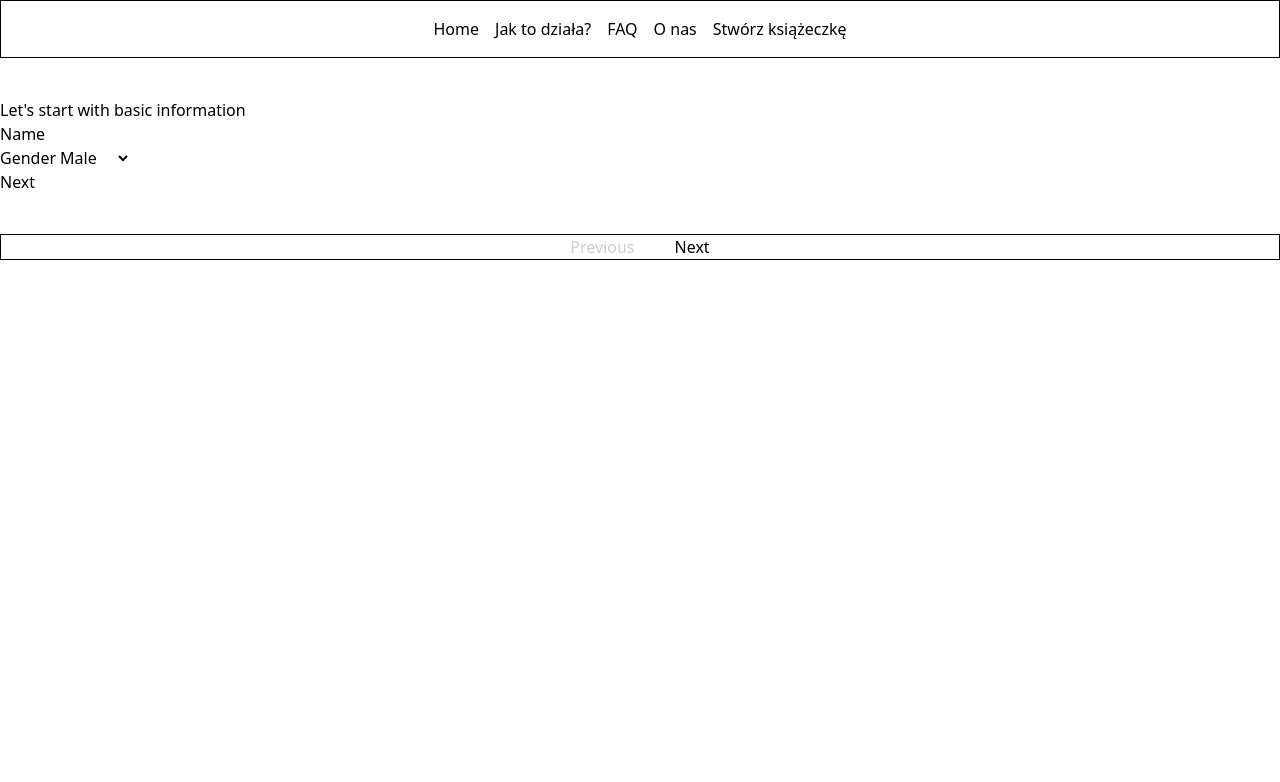
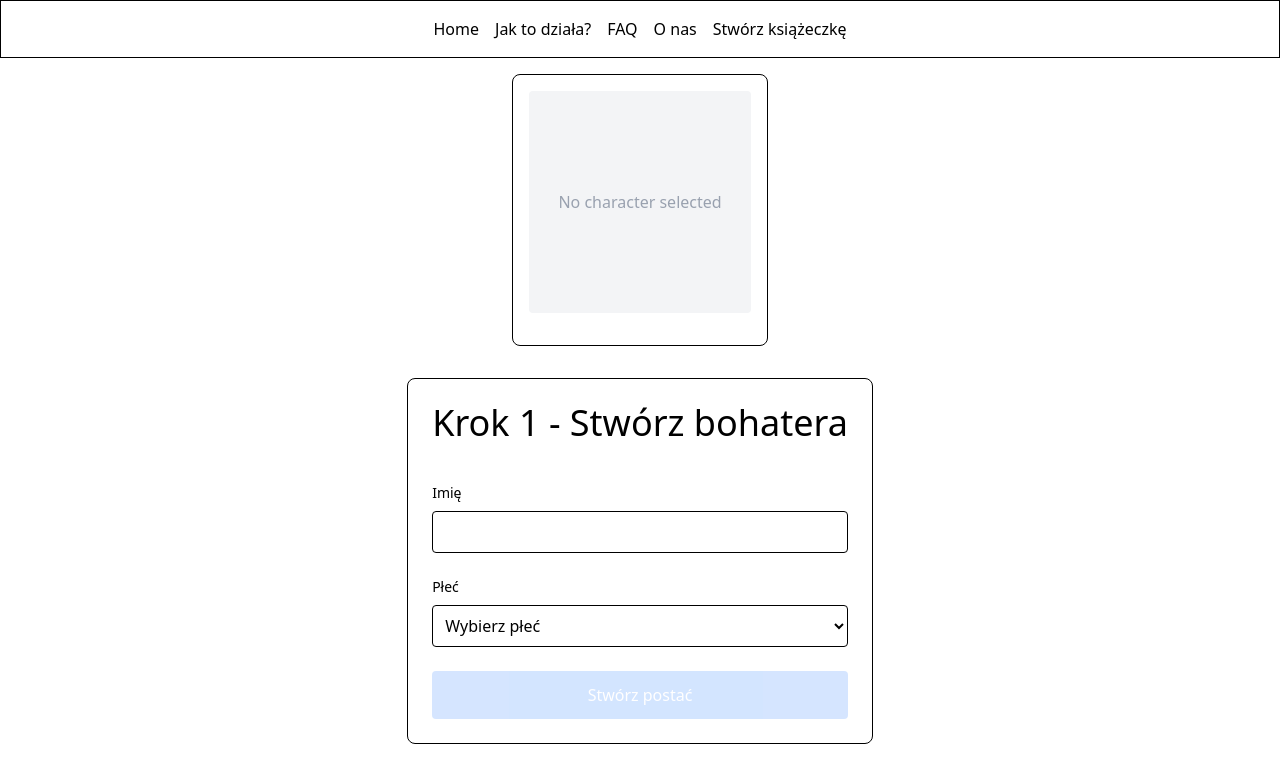
Before and after one commit to jaroslaw-filipiak/project-book, a Vue app: page /kreator in a window 1280 px wide. Shown: the top 782 px of the page. Built offline with nearby package versions, Linux system fonts and the light colour scheme; the HTML template or start-up script is replaced by a standard one.

Commit message:
sync before aider init

```diff
--- a/src/components/character/CharacterCreator.vue
+++ b/src/components/character/CharacterCreator.vue
@@ -1,25 +1,86 @@
 <template>
-  <div class="character-creator container flex gap-4 pt-10">
-    <div class="steps">
-      <BasicInfo v-if="characterStore.currentStep === 1" />
-      <BodyEditor v-if="characterStore.currentStep === 2" />
-      <FaceEditor v-if="characterStore.currentStep === 3" />
-      <HairEditor v-if="characterStore.currentStep === 4" />
+  <div class="container mx-auto p-4">
+    <div class="flex flex-col items-center gap-8">
+      <!-- CharacterPreview -->
+      <CharacterPreview :character="characterStore.currentCharacter" />
+
+      <!-- Creation/Edition steps -->
+      <div class="flex-1">
+        <BasicInfo v-if="characterStore.currentStep === 1" />
+        <BodyEditor v-if="characterStore.currentStep === 2" />
+        <FaceEditor v-if="characterStore.currentStep === 3" />
+        <HairEditor v-if="characterStore.currentStep === 4" />
+      </div>
+
+      <!-- Preview and navigation -->
+      <div class="w-64">
+        <div class="mt-4 space-y-2" v-if="characterStore.currentCharacter">
+          <button
+            @click="characterStore.previousStep"
+            class="w-full p-2 border rounded"
+            :disabled="characterStore.currentStep === 1"
+          >
+            Previous Step
+          </button>
+
+          <button
+            v-if="characterStore.currentStep < 4"
+            @click="characterStore.nextStep"
+            class="w-full p-2 border rounded bg-blue-500 text-white"
+          >
+            Next Step
+          </button>
+
+          <button
+            v-else
+            @click="finishCharacter"
+            class="w-full p-2 border rounded bg-green-500 text-white"
+          >
+            {{ characterStore.isEditing ? 'Save Changes' : 'Finish Character' }}
+          </button>
+
+          <button @click="characterStore.resetCreation" class="w-full p-2 border rounded">
+            Create Another Character
+          </button>
+        </div>
+      </div>
     </div>
 
-    <!-- <div class="preview w-full md:w-6/12 aspect-square border">preview</div>
-    <div class="controls w-full md:w-6/12 aspect-square border">controls</div> -->
+    <!-- Character list -->
+    <div class="mt-8" v-if="characterStore.characters.length > 0">
+      <h3 class="text-xl font-bold mb-4">Created Characters</h3>
+      <div class="flex gap-4 flex-wrap">
+        <div v-for="character in characterStore.characters" :key="character.id" class="relative">
+          <CharacterPreview :character="character" />
+          <button
+            @click="characterStore.startEditing(character.id)"
+            class="absolute top-2 right-2 p-2 bg-white rounded-full shadow hover:bg-gray-100"
+          >
+            <span class="sr-only">Edit</span>
+            ✏️
+          </button>
+        </div>
+      </div>
+    </div>
   </div>
 </template>
 
 <script setup lang="ts">
+import { useCharacterStore } from '@/stores/characters'
+import CharacterPreview from './CharacterPreview.vue'
 import BasicInfo from './steps/BasicInfo.vue'
 import BodyEditor from './steps/BodyEditor.vue'
 import FaceEditor from './steps/FaceEditor.vue'
 import HairEditor from './steps/HairEditor.vue'
 
-import { useCharacterStore } from '@/stores/characters'
 const characterStore = useCharacterStore()
+
+const finishCharacter = () => {
+  if (characterStore.currentCharacter) {
+    characterStore.updateCharacter(characterStore.currentCharacter.id, {
+      isComplete: true,
+    })
+    characterStore.resetCreation()
+  }
+}
 </script>
-
-<style scoped></style>
--- /dev/null
+++ b/src/components/character/CharacterPreview.vue
@@ -0,0 +1,37 @@
+<template>
+  <div class="border rounded-lg p-4 w-64">
+    <div class="aspect-square bg-gray-100 mb-4 rounded">
+      <!-- Preview image or placeholder -->
+      <div v-if="!character" class="w-full h-full flex items-center justify-center text-gray-400">
+        No character selected
+      </div>
+      <div v-else class="w-full h-full relative">
+        <!-- Character visualization layers -->
+        <div class="absolute inset-0" v-if="character.body">
+          <!-- Body visualization -->
+        </div>
+        <div class="absolute inset-0" v-if="character.face">
+          <!-- Face visualization -->
+        </div>
+        <div class="absolute inset-0" v-if="character.hair">
+          <!-- Hair visualization -->
+        </div>
+      </div>
+    </div>
+
+    <div v-if="character" class="space-y-2">
+      <p class="font-bold">{{ character.name }}</p>
+      <p class="text-sm">{{ character.sex === 'male' ? 'Chłopiec' : 'Dziewczynka' }}</p>
+    </div>
+  </div>
+</template>
+
+<script setup lang="ts">
+defineProps({
+  character: {
+    type: Object,
+    required: false,
+    default: null,
+  },
+})
+</script>
--- a/src/components/character/steps/BasicInfo.vue
+++ b/src/components/character/steps/BasicInfo.vue
@@ -1,24 +1,70 @@
 <template>
-  <div class="basic-info-step">
-    <h2>Let's start with basic information</h2>
+  <div class="border rounded-lg p-6">
+    <h3 class="text-center text-4xl mb-10">
+      {{ characterStore.isEditing ? 'Edytuj bohatera' : 'Krok 1 - Stwórz bohatera' }}
+    </h3>
 
-    <form>
+    <div class="max-w-md mx-auto">
+      <form @submit.prevent="handleSubmit" class="space-y-6">
         <div class="form-group">
-        <label>Name</label>
-        <input type="text" required />
+          <label class="block text-sm font-medium mb-2">Imię</label>
+          <input v-model="name" type="text" required class="w-full p-2 border rounded" />
         </div>
 
         <div class="form-group">
-        <label>Gender</label>
-        <select>
-          <option value="male">Male</option>
-          <option value="female">Female</option>
+          <label class="block text-sm font-medium mb-2">Płeć</label>
+          <select
+            v-model="sex"
+            required
+            class="w-full p-2 border rounded"
+            :disabled="characterStore.isEditing"
+          >
+            <option value="">Wybierz płeć</option>
+            <option value="male">Chłopiec</option>
+            <option value="female">Dziewczynka</option>
           </select>
         </div>
 
-      <div class="actions">
-        <button type="submit">Next</button>
-      </div>
+        <button
+          type="submit"
+          class="w-full p-3 bg-blue-500 text-white rounded hover:bg-blue-600 transition"
+          :disabled="!isValid"
+        >
+          {{ characterStore.isEditing ? 'Zapisz zmiany' : 'Stwórz postać' }}
+        </button>
       </form>
     </div>
+  </div>
 </template>
+
+<script setup lang="ts">
+import { ref, computed, onMounted } from 'vue'
+import { useCharacterStore } from '@/stores/characters'
+
+const characterStore = useCharacterStore()
+const name = ref('')
+const sex = ref('')
+
+const isValid = computed(() => name.value.trim() && sex.value)
+
+onMounted(() => {
+  if (characterStore.isEditing && characterStore.currentCharacter) {
+    name.value = characterStore.currentCharacter.name
+    sex.value = characterStore.currentCharacter.sex
+  }
+})
+
+const handleSubmit = () => {
+  if (!isValid.value) return
+
+  if (characterStore.isEditing && characterStore.currentCharacter) {
+    characterStore.updateCharacter(characterStore.currentCharacter.id, {
+      name: name.value.trim(),
+      sex: sex.value as 'male' | 'female',
+    })
+    characterStore.nextStep()
+  } else {
+    characterStore.createCharacter(name.value.trim(), sex.value as 'male' | 'female')
+  }
+}
+</script>
--- a/src/stores/characters.ts
+++ b/src/stores/characters.ts
@@ -1,44 +1,81 @@
 import { defineStore } from 'pinia'
-// import type { Character, CharacterFeature, CharacterPose } from '@/types/character'
+import { ref, computed } from 'vue'
 
-interface CharacterState {
-  characters: Character[]
-  currentStep: number
-  maxSteps: number
-  currentCharacter: Character | null
-  availableFeatures: {
-    faces: CharacterFeature[]
-    eyes: CharacterFeature[]
-    mouths: CharacterFeature[]
-    noses: CharacterFeature[]
-    hairStyles: CharacterFeature[]
-    bodyTypes: CharacterFeature[]
-  }
+export interface Character {
+  id: string
+  name: string
+  sex: 'male' | 'female'
+  body?: any
+  face?: any
+  hair?: any
+  isComplete: boolean
 }
 
-export const useCharacterStore = defineStore('character', {
-  state: (): CharacterState => ({
-    currentStep: 1,
-    maxSteps: 4,
-    characters: [],
-    currentCharacter: null,
-    availableFeatures: {
-      faces: [],
-      eyes: [],
-      mouths: [],
-      noses: [],
-      hairStyles: [],
-      bodyTypes: [],
-    },
-  }),
+export const useCharacterStore = defineStore('characters', () => {
+  const characters = ref<Character[]>([])
+  const currentStep = ref(1)
+  const currentCharacterId = ref<string | null>(null)
+  const isEditing = ref(false)
 
-  actions: {
-    nextStep() {
-      this.currentStep++
-    },
+  const currentCharacter = computed(() =>
+    characters.value.find((char) => char.id === currentCharacterId.value),
+  )
 
-    prevStep() {
-      this.currentStep--
-    },
-  },
+  const createCharacter = (name: string, sex: 'male' | 'female') => {
+    const newCharacter: Character = {
+      id: Date.now().toString(),
+      name,
+      sex,
+      isComplete: false,
+    }
+    characters.value.push(newCharacter)
+    currentCharacterId.value = newCharacter.id
+    currentStep.value = 2
+    isEditing.value = false
+  }
+
+  const startEditing = (characterId: string) => {
+    currentCharacterId.value = characterId
+    currentStep.value = 1
+    isEditing.value = true
+  }
+
+  const updateCharacter = (characterId: string, updates: Partial<Character>) => {
+    const index = characters.value.findIndex((char) => char.id === characterId)
+    if (index !== -1) {
+      characters.value[index] = { ...characters.value[index], ...updates }
+    }
+  }
+
+  const nextStep = () => {
+    if (currentStep.value < 4) {
+      currentStep.value++
+    }
+  }
+
+  const previousStep = () => {
+    if (currentStep.value > 1) {
+      currentStep.value--
+    }
+  }
+
+  const resetCreation = () => {
+    currentStep.value = 1
+    currentCharacterId.value = null
+    isEditing.value = false
+  }
+
+  return {
+    characters,
+    currentStep,
+    currentCharacterId,
+    currentCharacter,
+    isEditing,
+    createCharacter,
+    updateCharacter,
+    startEditing,
+    nextStep,
+    previousStep,
+    resetCreation,
+  }
 })
--- a/src/views/BookCreator.vue
+++ b/src/views/BookCreator.vue
@@ -1,19 +1,8 @@
-<!-- src/views/BookCreator.vue -->
 <template>
   <div class="book-creator container">
     <div class="steps">
       <CharacterCreator v-if="bookStore.currentStep === 1" />
       <PageEditor v-if="bookStore.currentStep === 2" />
-    </div>
-
-    <div class="navigation border flex items-center justify-center gap-10 mt-10">
-      <button
-        @click="prevStep"
-        :disabled="bookStore.currentStep <= 1 && characterStore.currentStep === 1"
-      >
-        Previous
-      </button>
-      <button @click="nextStep" :disabled="bookStore.currentStep === 2">Next</button>
     </div>
   </div>
 </template>
@@ -27,21 +16,4 @@ import { useCharacterStore } from '@/stores/characters'
 
 const bookStore = useBookStore()
 const characterStore = useCharacterStore()
-
-const nextStep = () => {
-  characterStore.nextStep()
-
-  if (characterStore.currentStep === characterStore.maxSteps + 1) {
-    bookStore.nextStep()
-  }
-}
-
-const prevStep = () => {
-  if (characterStore.currentStep > characterStore.maxSteps) {
-    bookStore.prevStep()
-    characterStore.prevStep()
-  } else {
-    characterStore.prevStep()
-  }
-}
 </script>
```
Lines whose indentation alone changed are shown as unchanged.
